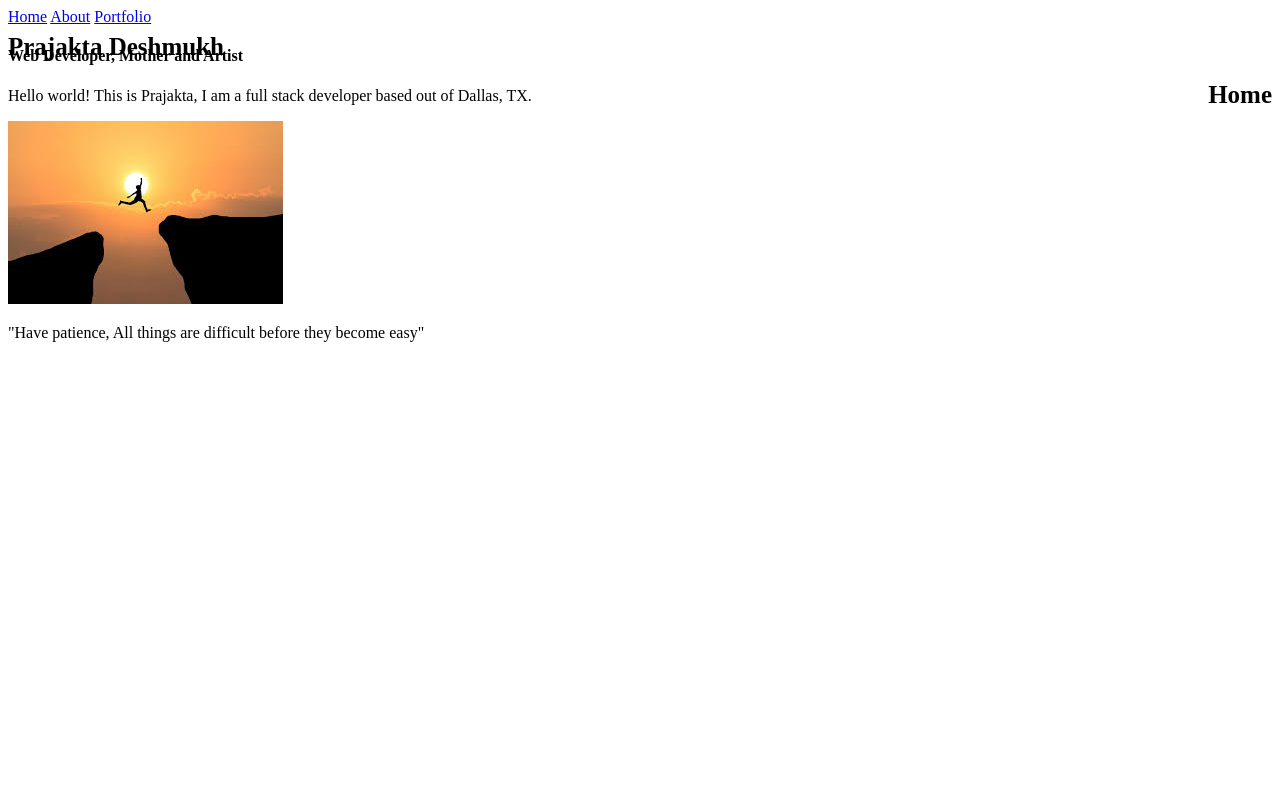
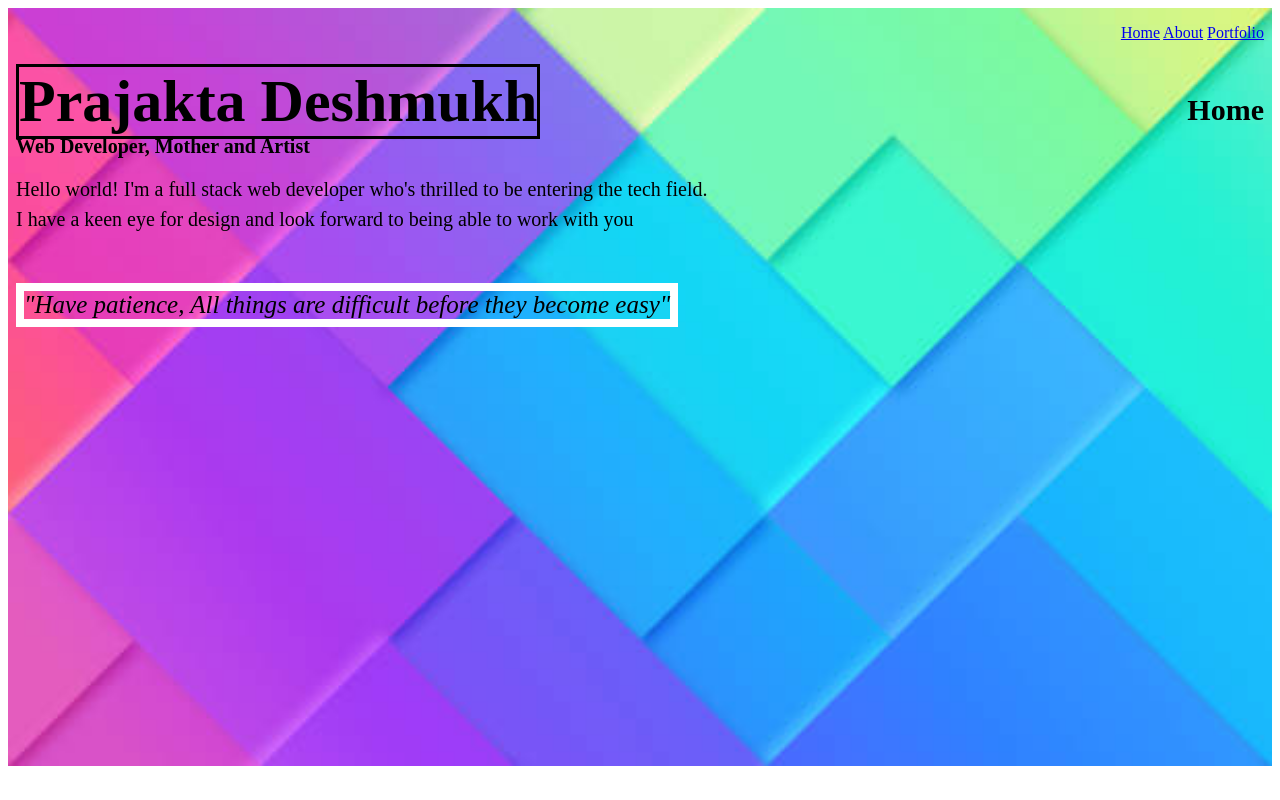
Before and after one commit to desh01prajakta/My-Personal-Website, a plain HTML site: page index.html in a window 1280 px wide. Drawn offline with Linux system fonts and the light colour scheme.

Commit message:
adds styling to home page

```diff
--- a/index.html
+++ b/index.html
@@ -7,17 +7,30 @@
     <title>Prajakta-personal website</title>
 </head>
 <body>
-    <h1>Prajakta Deshmukh</h1>
-    <nav>
+
+    <div class = "container">
+    <img src="./pictures/portfolio.jpg" width="100%"></img>
+    <nav class="links">
         <a href="index.html">Home</a>
         <a href = "about.html">About</a>
         <a href="portfolio.html">Portfolio</a>
     </nav>
+    <div>
+    <h1>Prajakta Deshmukh</h1></div>
     <h2>Home</h2>
-    <h4>Web Developer, Mother and Artist</h4>
-    <p>Hello world! This is Prajakta, I am a full stack developer based out of Dallas, TX.</p>
-    <img src="./image folder/inspi.jpg"></img>
-        <p>"Have patience, All things are difficult before they become easy"</p>
+    <div>
+    <h4 class="line1">Web Developer, Mother and Artist</h4>
+    </div>
+    <div>
+    <p class="line2">Hello world! I'm a full stack web developer who's thrilled to be entering the tech field.</p>
+    </div>
+    <div>
+    <p class="line3">I have a keen eye for design and look forward to being able to work with you</p>
+    </div>
+    <div>
+    <p class="line4">"Have patience, All things are difficult before they become easy"</p>
+    </div>
+    </div>
     <script src="javascript.js"></script>
 </body>
 </html>
--- a/style.css
+++ b/style.css
@@ -11,31 +11,44 @@ h1{
     position:absolute;
     top:16px;
     left:8px;
-    font-size: 25px
+    font-size: 60px;
+    border:solid
 }
 h2{
     position: absolute;
     top:60px;
     right:8px;
-    font-size: 25px
+    font-size: 30px
 }
 .line1{
 position: absolute;
-  top: 60px;
+  top: 100px;
   left: 8px;
   font-size: 20px;
   }
+
 .line2{
     position: absolute;
-  top: 100px;
+  top: 150px;
   left: 8px;
-  font-size: 15px;
+  font-size: 20px;
   font-style: normal;
   }
 .line3{
     position: absolute;
-  top: 150px;
+    top: 180px;
+    left: 8px;
+    font-size: 20px;
+    font-style: normal;
+  }
+.line4{
+    position: absolute;
+  top: 250px;
   left: 8px;
   font-size: 25px;
   font-style: italic;
+  border: solid;
+  border-color: white;
+  border-width: 8px;
+
 }
```
Also changed, not shown: pictures/portfolio.jpg (added).
